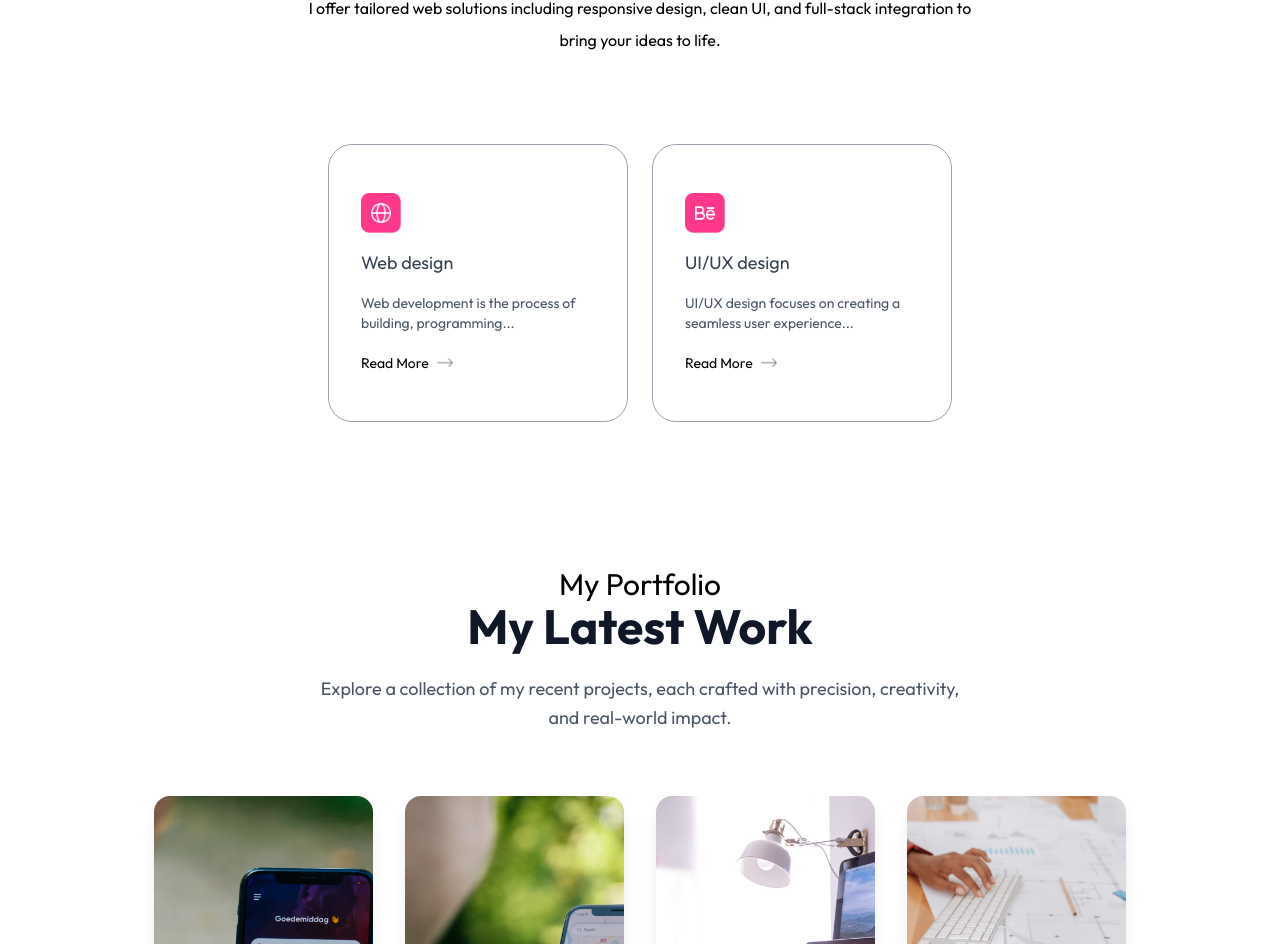
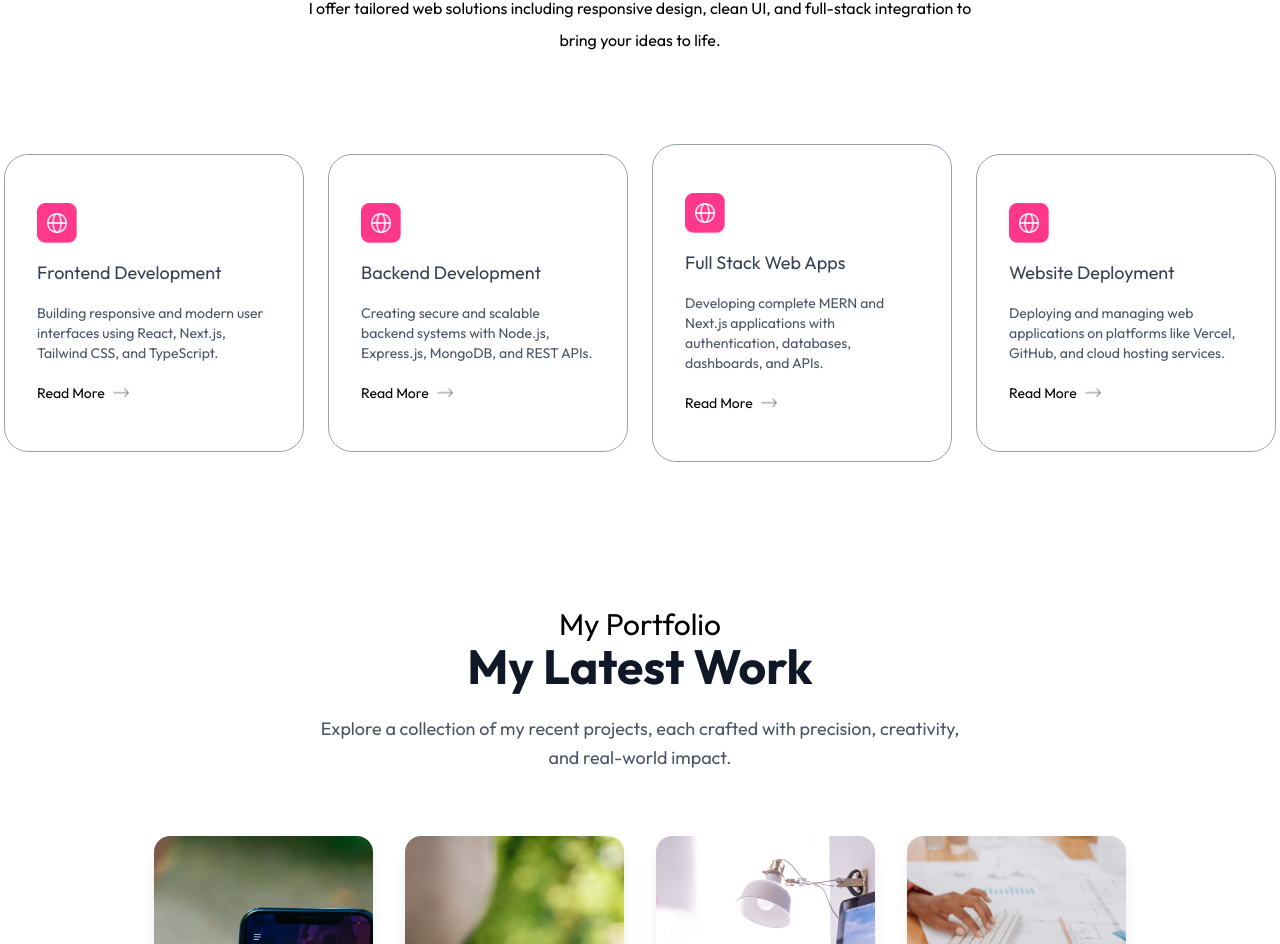
Before and after one commit to abdullahbilu2004-commits/Portfolio, a Next.js app: page / in a window 1280 px wide. Shown: the part 2053-2997 px from the top of the page. Built offline with nearby package versions, Linux system fonts and the light colour scheme; a web font is replaced by a local one.

Commit message:
fix services layout

```diff
--- a/app/components/Services.jsx
+++ b/app/components/Services.jsx
@@ -1,6 +1,3 @@
-
-
-
 import { assets, serviceData } from '@/assets/assets'
 import Image from 'next/image'
 import React from 'react'
@@ -17,8 +14,8 @@ const Services = () => {
                 and full-stack integration to bring your ideas to life.
             </p>
 
-            {/* Centered Grid */}
-            <div className='grid grid-cols-1 sm:grid-cols-2 gap-6 my-10 place-items-center'>
+
+            <div className='flex justify-center sm:grid-cols-2 gap-6 my-10 place-items-center'>
 
                 {serviceData.map(({ icon, title, description, link }, index) => (
                     <div
--- a/assets/assets.js
+++ b/assets/assets.js
@@ -137,11 +137,42 @@ export const workData = [
     },
 ]
 
+// export const serviceData = [
+//     { icon: assets.web_icon, title: 'Web design', description: 'Web development is the process of building, programming...', link: '' },
+//     // { icon: assets.mobile_icon, title: 'Mobile app', description: 'Mobile app development involves creating software for mobile devices...', link: '' },
+//     { icon: assets.ui_icon, title: 'UI/UX design', description: 'UI/UX design focuses on creating a seamless user experience...', link: '' },
+//     // { icon: assets.graphics_icon, title: 'Graphics design', description: 'Creative design solutions to enhance visual communication...', link: '' },
+// ]
+
 export const serviceData = [
-    { icon: assets.web_icon, title: 'Web design', description: 'Web development is the process of building, programming...', link: '' },
-    // { icon: assets.mobile_icon, title: 'Mobile app', description: 'Mobile app development involves creating software for mobile devices...', link: '' },
-    { icon: assets.ui_icon, title: 'UI/UX design', description: 'UI/UX design focuses on creating a seamless user experience...', link: '' },
-    // { icon: assets.graphics_icon, title: 'Graphics design', description: 'Creative design solutions to enhance visual communication...', link: '' },
+    {
+        icon: assets.web_icon,
+        title: 'Frontend Development',
+        description:
+            'Building responsive and modern user interfaces using React, Next.js, Tailwind CSS, and TypeScript.',
+        link: '',
+    },
+    {
+        icon: assets.web_icon,
+        title: 'Backend Development',
+        description:
+            'Creating secure and scalable backend systems with Node.js, Express.js, MongoDB, and REST APIs.',
+        link: '',
+    },
+    {
+        icon: assets.web_icon,
+        title: 'Full Stack Web Apps',
+        description:
+            'Developing complete MERN and Next.js applications with authentication, databases, dashboards, and APIs.',
+        link: '',
+    },
+    {
+        icon: assets.web_icon,
+        title: 'Website Deployment',
+        description:
+            'Deploying and managing web applications on platforms like Vercel, GitHub, and cloud hosting services.',
+        link: '',
+    },
 ]
 
 export const infoList = [
--- a/package.json
+++ b/package.json
@@ -9,7 +9,7 @@
     "lint": "eslint"
   },
   "dependencies": {
-    "next": "15.5.6",
+    "next": "^16.2.6",
     "react": "19.1.0",
     "react-dom": "19.1.0"
   },
```
Also changed, not shown: 1 other file (tests, documents, lock files or other folders).
